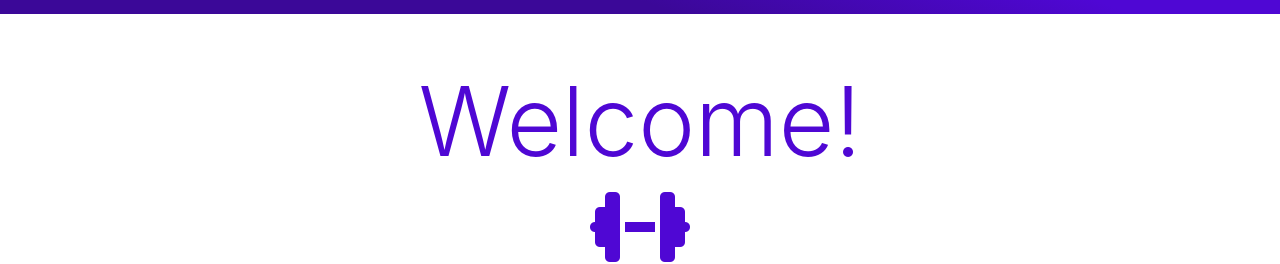
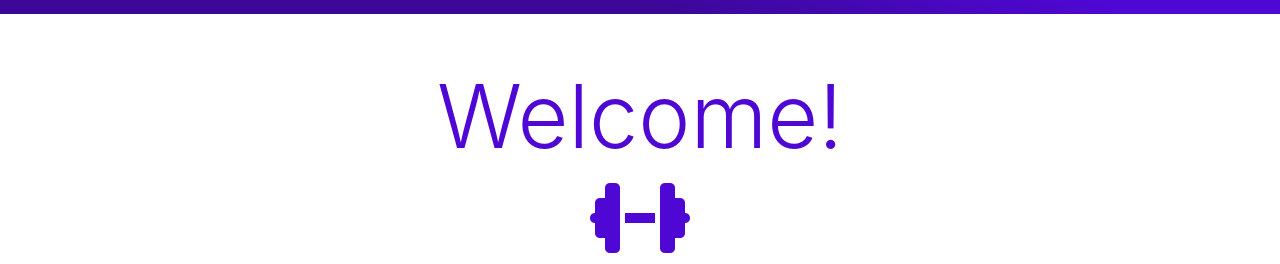
Before and after one commit to rjescobedo/thetrainer, a React (Create React App) app: page /home in a window 1280 px wide. Shown: the part 307-571 px from the top of the page. Built offline with nearby package versions, Linux system fonts and the light colour scheme.

Commit message:
text in home component

```diff
--- a/src/components/HomeComponent.js
+++ b/src/components/HomeComponent.js
@@ -9,7 +9,7 @@
             <div className="container">
                 <div className="row row-content">
                     <div className={props.darkMode ? 'dark-mode-text col-12 text-center' : 'col-12 custom-font text-center'}>
-                        <h1 className="display-1">Welcome!</h1>
+                        <h1 className="display-2">Welcome!</h1>
                         <i className="fas fa-dumbbell fa-5x"></i>
                         <hr />
                     </div>
```
